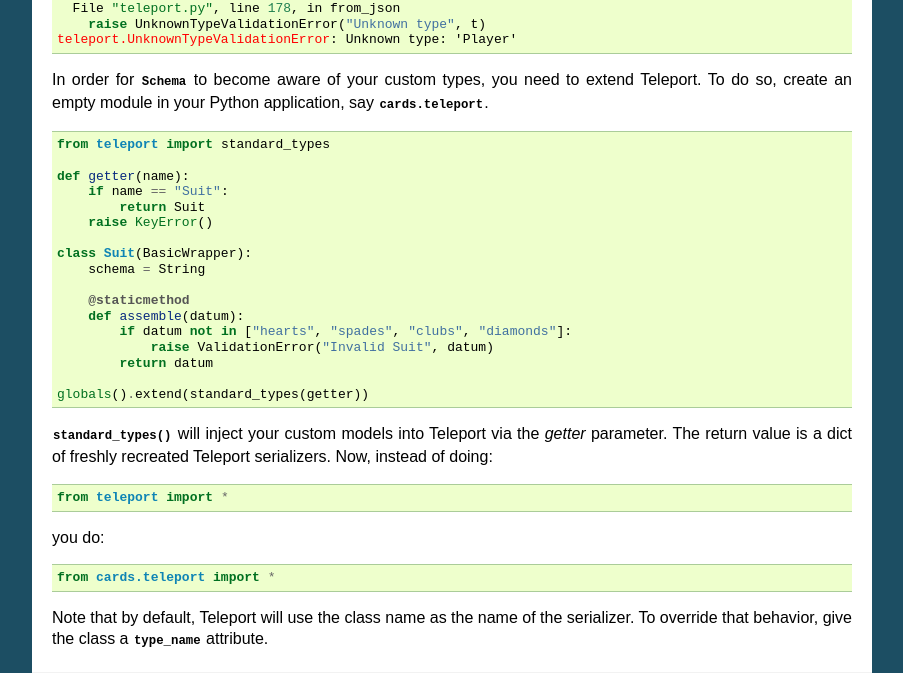
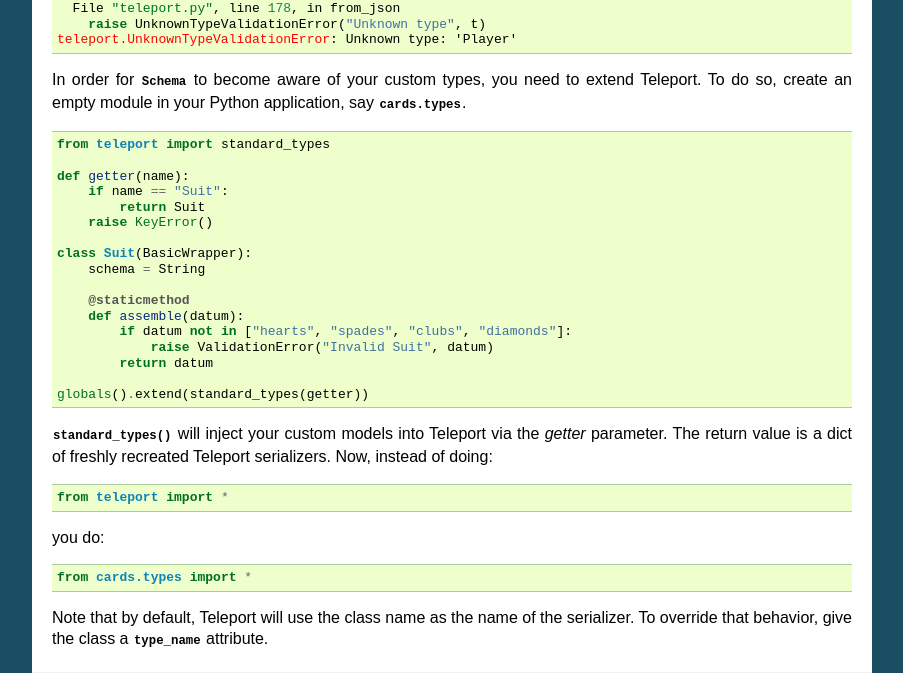
Before and after one commit to cosmic-api/teleport, a Sphinx documentation site: the page built from docs/source/index.rst, in a window 1280 px wide and 900 px high, scrolled down 2801 px. Shown: the part 162-835 px from the top of the window, without its empty margins (198-1101 px from the left). Built offline with Sphinx 7.4.7, drawn with Linux system fonts in a browser that asks for light colours.

Commit message:
Fix import error

```diff
--- a/docs/source/index.rst
+++ b/docs/source/index.rst
@@ -183,7 +183,7 @@
 
 In order for :class:`Schema` to become aware of your custom types, you need to
 extend Teleport. To do so, create an empty module in your Python application,
-say :mod:`cards.teleport`.
+say :mod:`cards.types`.
 
 .. code:: python
 
@@ -213,7 +213,7 @@
 
 you do::
 
-    from cards.teleport import *
+    from cards.types import *
 
 Note that by default, Teleport will use the class name as the name of the
 serializer. To override that behavior, give the class a :attr:`type_name`
```
